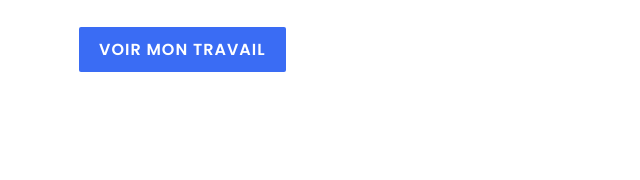
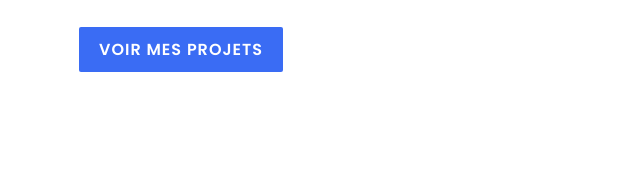
Before and after one commit to amoussougahornel1-gif/portfolio, a plain HTML site: page index.html in a window 1280 px wide. Shown: the part 414-594 px from the top of the page, 121-761 px from the left. Drawn offline with nearby package versions, Linux system fonts and the light colour scheme.

Commit message:
Add files via upload

```diff
--- a/index.html
+++ b/index.html
@@ -31,7 +31,7 @@
                 <h3>Web Designer</h3>
                 <h3>Programmeur</h3>
             </div>
-            <a href="projets.html" class="btn" data-aos="zoom-out" data-aos-duration="1000" data-aos-delay="1000">Voir mon travail</a>
+            <a href="projets.html" class="btn" data-aos="zoom-out" data-aos-duration="1000" data-aos-delay="1000">Voir mes projets</a>
             <div class="media-icons">
                 <a href="#" data-aos="fade-in" data-aos-duration="1000" data-aos-delay="1200"><i class="fab fa-facebook-f"></i></a>
                 <a href="#" data-aos="fade-in" data-aos-duration="1000" data-aos-delay="1300"><i class="fab fa-instagram"></i></a>
```
